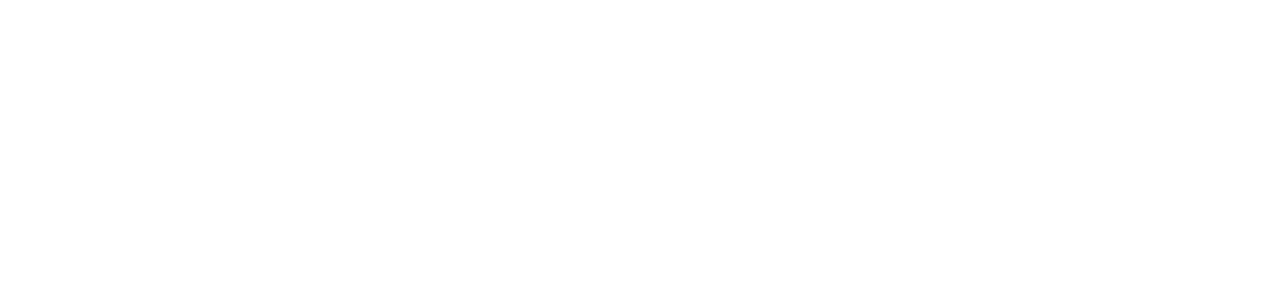
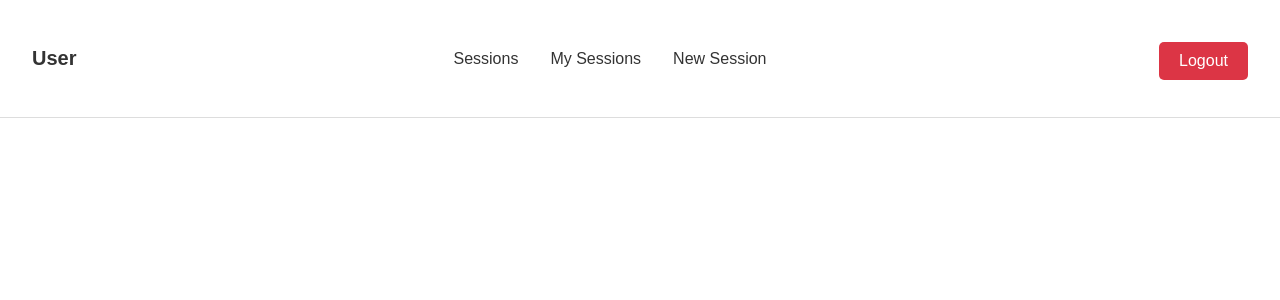
Before and after one commit to matyivan7/Push-up-web, a React (Vite) app in the folder pushup-frontend/: page /navbar in a window 1280 px wide. Before the commit this address had no page. Shown: the top 300 px of the page. Built offline with nearby package versions, Linux system fonts and the light colour scheme.

Commit message:
Navbar created

```diff
--- a/pushup-frontend/package.json
+++ b/pushup-frontend/package.json
@@ -3,10 +3,14 @@
   "version": "1.0.1",
   "private": true,
   "dependencies": {
+    "@headlessui/react": "^2.2.0",
+    "@heroicons/react": "^2.2.0",
+    "@tailwindcss/vite": "^4.0.9",
     "cra-template": "1.2.0",
     "react": "^19.0.0",
     "react-dom": "^19.0.0",
     "react-router-dom": "^7.1.5",
+    "tailwindcss": "^4.0.9",
     "web-vitals": "^4.2.4"
   },
   "scripts": {
--- a/pushup-frontend/src/App.jsx
+++ b/pushup-frontend/src/App.jsx
@@ -1,10 +1,11 @@
 import React from "react";
 import './App.css';
-import { BrowserRouter as Router, Routes, Route} from "react-router-dom";
+import {BrowserRouter as Router, Route, Routes} from "react-router-dom";
 import Login from "./components/auth/login/Login";
 import Register from "./components/auth/register/Register";
 import Dashboard from "./components/dashboard/Dashboard";
 import PushUpForm from "./components/pushUpForm/pushUpForm";
+import Navbar from "./components/navbar/Navbar";
 
 
 const App = ()=> {
@@ -14,6 +15,7 @@
         <Route path="/" element={<Login />} />
         <Route path="/login" element={<Login />} />
         <Route path="/register" element={<Register />} />
+        <Route path="/navbar" element={<Navbar />} />
         <Route path="/dashboard" element={<Dashboard />} />
         <Route path="/new-session" element={<PushUpForm />} />
       </Routes>
--- a/pushup-frontend/src/components/dashboard/Dashboard.jsx
+++ b/pushup-frontend/src/components/dashboard/Dashboard.jsx
@@ -2,6 +2,7 @@
 import {useNavigate} from "react-router-dom";
 import {getPushUpSessionOverview} from "../../service/pushUpService";
 import {isAuthenticated, logout} from "../../service/authService";
+import Navbar from "../navbar/Navbar";
 import "./dashboard.css";
 
 const Dashboard = () => {
@@ -10,6 +11,7 @@
     const [sessionData, setSessionData] = useState([]);
     const [error, setError] = useState(null);
     const [user, setUser] = useState(null);
+    const [view, setView] = useState("all");
 
     useEffect(() => {
         const checkAuthentication = () => {
@@ -21,7 +23,6 @@
                 setUser(authenticatedUser);
             }
         };
-
         checkAuthentication();
     }, [navigate]);
 
@@ -34,14 +35,13 @@
                 setError(error.message);
             }
         };
-
         fetchSessions();
     }, []);
 
     const userSessions = sessionData?.userPushUpSessionModels || [];
     const allSessions = sessionData?.allPushUpSessionModels || [];
 
-    const createPushUp = async (e) => {
+    const handleNewSession = async (e) => {
         e.preventDefault();
         navigate('/new-session');
     }
@@ -53,43 +53,58 @@
 
     return (
         <div className="dashboard">
+            <Navbar
+                user={user}
+                onViewChange={setView}
+                onLogout={handleLogout}
+            />
+
             <div className="sessions-box">
+                {view === "my" ? (
+                    <>
                         <h1>Your Sessions</h1>
                         <div className="session-container">
                             {userSessions.length > 0 ? (
                                 userSessions.map((session, index) => (
                                     <div key={index} className="session-card">
-                                <p><strong>PushUp Count:</strong> {session.pushUpCount}</p>
-                                <p><strong>Comment:</strong> {session.comment}</p>
-                                <p><strong>Timestamp:</strong> {new Date(session.timeStamp).toLocaleString()}</p>
+                                        <p><strong>Fekvőtámasz:</strong> {session.pushUpCount}</p>
+                                        <p><strong>Komment:</strong> {session.comment}</p>
+                                        <p><strong>Dátum:</strong>
+                                            {new Date(session.timeStamp).toLocaleString()}
+                                        </p>
                                     </div>
                                 ))
                             ) : (
                                 <p>No sessions available.</p>
                             )}
                         </div>
-
+                    </>
+                ) : (
+                    <>
                         <h1>All Sessions</h1>
                         <div className="session-container">
                             {allSessions.length > 0 ? (
                                 allSessions.map((session, index) => (
                                     <div key={index} className="session-card">
-                                <p><strong>User:</strong> {session.user.username}</p>
-                                <p><strong>PushUp Count:</strong> {session.pushUpCount}</p>
-                                <p><strong>Comment:</strong> {session.comment}</p>
-                                <p><strong>Timestamp:</strong> {new Date(session.timeStamp).toLocaleString()}</p>
+                                        <p><strong>Felhasználó:</strong> {session.user.username}</p>
+                                        <p><strong>Fekvőtámasz:</strong> {session.pushUpCount}</p>
+                                        <p><strong>Komment:</strong> {session.comment}</p>
+                                        <p><strong>Dátum:</strong>
+                                            {new Date(session.timeStamp).toLocaleString()}
+                                        </p>
                                     </div>
                                 ))
                             ) : (
                                 <p>No sessions available.</p>
                             )}
                         </div>
+                    </>
+                )}
+
                 {error && <p className="error-message">{error}</p>}
             </div>
-            <button onClick={createPushUp} className="create-session-btn">New Push-up Session</button>
-            <button onClick={handleLogout} className="logout-btn">Logout</button>
         </div>
     );
-}
+};
 
 export default Dashboard;
--- /dev/null
+++ b/pushup-frontend/src/components/navbar/Navbar.jsx
@@ -0,0 +1,34 @@
+import React from "react";
+import { useNavigate } from "react-router-dom";
+import "./navbar.css";
+
+const Navbar = ({ user, onViewChange, onLogout }) => {
+
+    const navigate = useNavigate();
+
+    const handleNewSessionClick = () => {
+        navigate("/new-session");
+    };
+
+    return (
+        <nav className="navbar">
+            <div className="navbar-left">
+        <span className="navbar-brand">
+          {user?.username || "User"}
+        </span>
+            </div>
+
+            <div className="navbar-center">
+                <button onClick={() => onViewChange("all")}>Sessions</button>
+                <button onClick={() => onViewChange("my")}>My Sessions</button>
+                <button onClick={handleNewSessionClick}>New Session</button>
+            </div>
+
+            <div className="navbar-right">
+                <button className="logout-btn" onClick={onLogout}>Logout</button>
+            </div>
+        </nav>
+    );
+};
+
+export default Navbar;
--- /dev/null
+++ b/pushup-frontend/src/components/navbar/navbar.css
@@ -0,0 +1,70 @@
+.navbar {
+    position: fixed;
+    top: 0;
+    left: 0;
+    right: 0;
+    z-index: 999;
+    display: flex;
+    align-items: center;
+    justify-content: space-between;
+    background-color: #fff;
+    border-bottom: 1px solid #ddd;
+    padding: 0.75rem 2rem;
+    font-family: Arial, sans-serif;
+}
+
+.navbar-left,
+.navbar-center,
+.navbar-right {
+    display: flex;
+    align-items: center;
+}
+
+.navbar-left {
+    flex: 1;
+}
+.navbar-center {
+    flex: 1;
+    justify-content: center;
+    padding-right: 60px;
+}
+.navbar-right {
+    flex: 1;
+    justify-content: flex-end;
+    margin-bottom: 25px;
+}
+
+.navbar-brand {
+    font-weight: bold;
+    font-size: 1.25rem;
+    color: #333;
+}
+
+.navbar-center button {
+    background: none;
+    border: none;
+    cursor: pointer;
+    color: #333;
+    font-size: 1rem;
+    padding: 0.5rem;
+    transition: color 0.2s;
+    margin: 0 0.5rem;
+}
+
+.navbar-center button:hover {
+    color: #007BFF;
+}
+
+.logout-btn {
+    background-color: #dc3545;
+    color: white;
+    border: none;
+    border-radius: 5px;
+    padding: 0.5rem 1rem;
+    cursor: pointer;
+    transition: background-color 0.3s ease;
+}
+
+.logout-btn:hover {
+    background-color: #c82333;
+}
--- a/pushup-frontend/src/components/pushUpForm/pushUpForm.jsx
+++ b/pushup-frontend/src/components/pushUpForm/pushUpForm.jsx
@@ -59,6 +59,7 @@
 
                 {error && <p className="error-message">{error}</p>}
 
+                <button onClick={navigate("/dashboard")} className="logout-btn">Back</button>
                 <button type="submit" className="submit-btn">Submit</button>
             </form>
         </div>
```
Also changed, not shown: pushup-frontend/vite.config.mjs (renamed from pushup-frontend/vite.config.js), 1 other file (tests, documents, lock files or other folders). Lines whose indentation alone changed are shown as unchanged.
